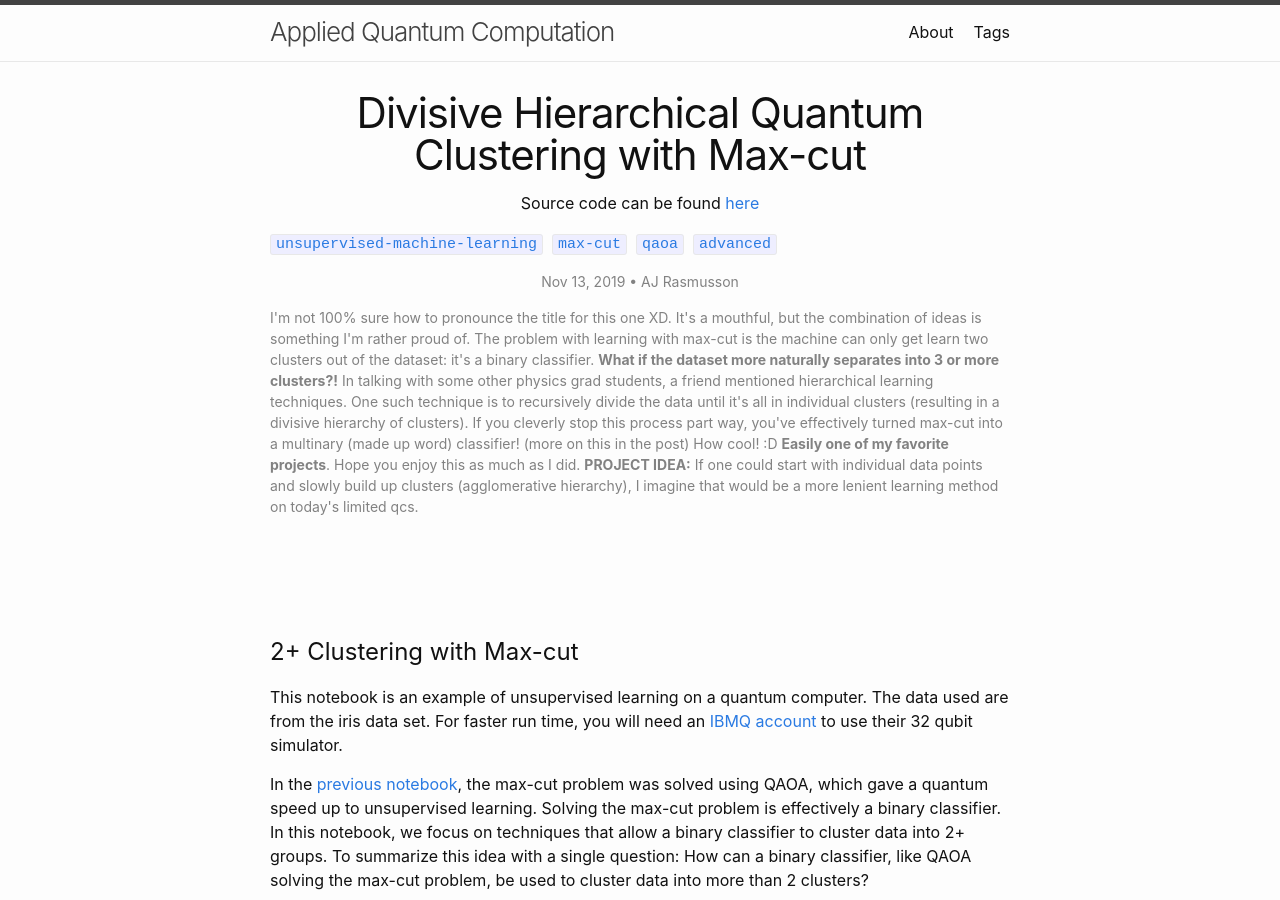
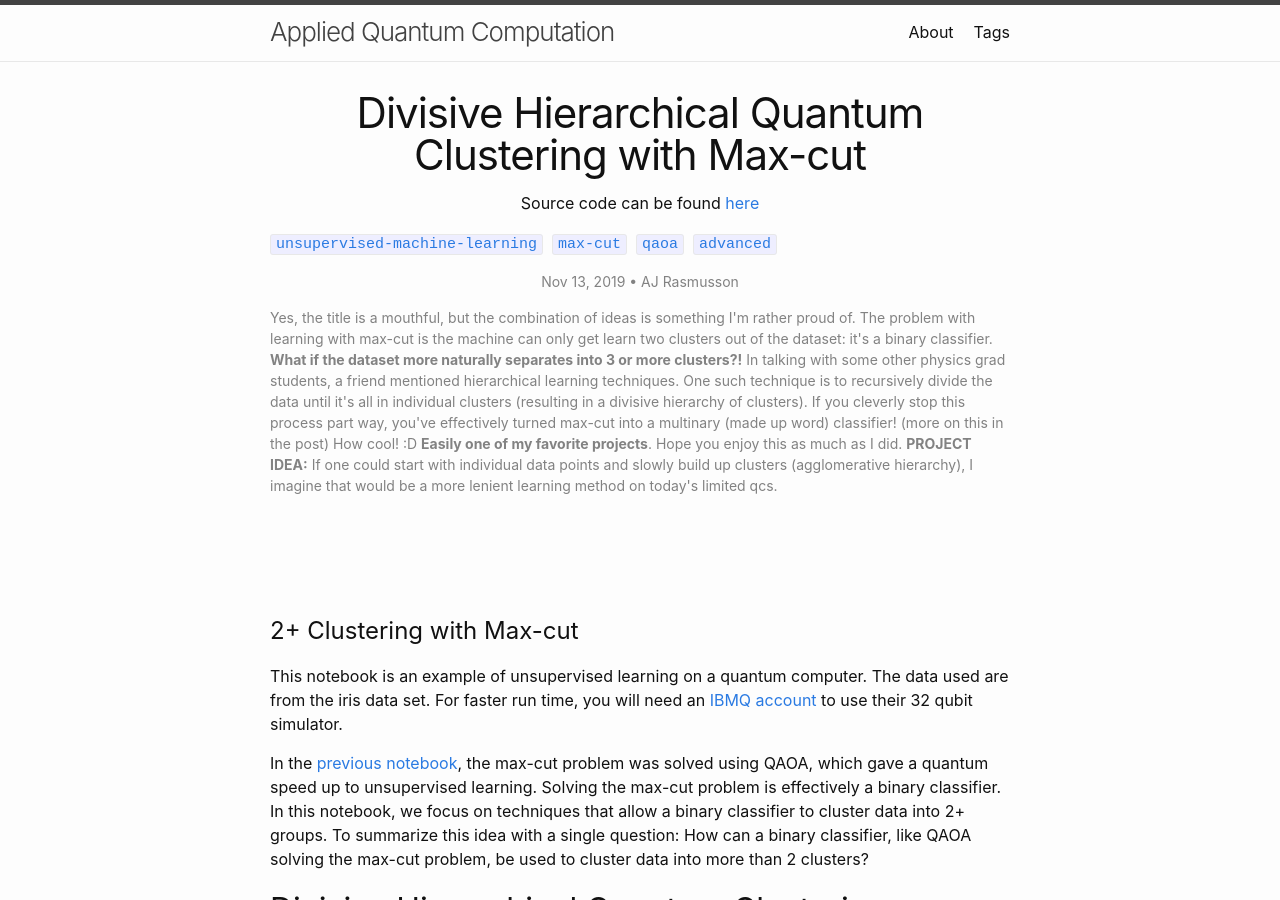
Before and after one commit to Applied-Quantum-Computing/Applied-Quantum-Computing.github.io, a Jekyll site: the page built from _posts/2019-11-13-Max-cut 2+ Divisive Clustering.md, in a window 1280 px wide and 900 px high. Built offline with Jekyll 4.4.1, drawn with Linux system fonts in a browser that asks for light colours; formulas are drawn with MathJax 3.

Commit message:
text edit

```diff
--- a/_posts/2019-11-13-Max-cut 2+ Divisive Clustering.md
+++ b/_posts/2019-11-13-Max-cut 2+ Divisive Clustering.md
@@ -8,7 +8,7 @@ mathjax: true
 front-image: "assets/images/output_13_0.png"
 source-code: "https://github.com/ajrazander/Unsupervised-QML/blob/master/Max-cut_2%2B_divisive_clustering.ipynb"
 commentary: |
-    I'm not 100% sure how to pronounce the title for this one XD. It's a mouthful, but the combination of ideas is something I'm rather
+    Yes, the title is a mouthful, but the combination of ideas is something I'm rather
     proud of. The problem with learning with max-cut is the machine can only get learn two clusters out of the dataset: it's a binary classifier.
     <strong>What if the dataset more naturally separates into 3 or more clusters?!</strong> In talking with some other physics grad students, a friend
     mentioned hierarchical learning techniques. One such technique is to recursively divide the data until it's all in individual clusters (resulting in a divisive hierarchy of clusters).
--- a/todo.markdown
+++ b/todo.markdown
@@ -8,6 +8,8 @@ permalink: /todo/
 List of to-dos for the website and projects
 
 ### Website
+Organize content like a course as well as chronological.
+
 * Project organization
     - change beginner, intermediate, and advanced titles to descriptive of the content
 * Post tags
```
